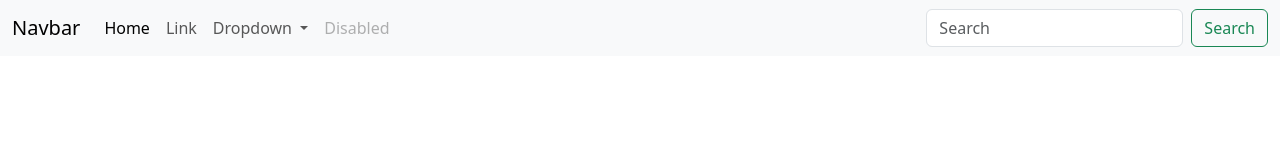
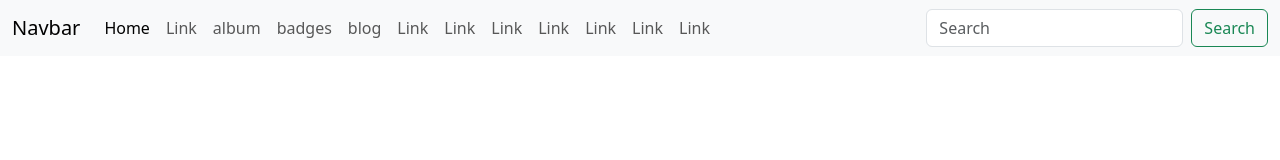
Before and after one commit to awelvor/bootstrap533, a plain HTML site: page index.html in a window 1280 px wide. Drawn offline with nearby package versions, Linux system fonts and the light colour scheme.

Commit message:
Update index.html

```diff
--- a/index.html
+++ b/index.html
@@ -18,23 +18,22 @@
         <li class="nav-item">
           <a class="nav-link active" aria-current="page" href="#">Home</a>
         </li>
-        <li class="nav-item">
-          <a class="nav-link" href="#">Link</a>
+        <li class="nav-item"><a class="nav-link" href="#">Link</a>
+<li class="nav-item"><a class="nav-link" href="#">album</a>
+<li class="nav-item"><a class="nav-link" href="#">badges</a>
+<li class="nav-item"><a class="nav-link" href="#">blog</a>
+<li class="nav-item"><a class="nav-link" href="#">Link</a>
+<li class="nav-item"><a class="nav-link" href="#">Link</a>
+<li class="nav-item"><a class="nav-link" href="#">Link</a>
+<li class="nav-item"><a class="nav-link" href="#">Link</a>
+<li class="nav-item"><a class="nav-link" href="#">Link</a>
+<li class="nav-item"><a class="nav-link" href="#">Link</a>
+<li class="nav-item"><a class="nav-link" href="#">Link</a>
+
+
+
         </li>
-        <li class="nav-item dropdown">
-          <a class="nav-link dropdown-toggle" href="#" role="button" data-bs-toggle="dropdown" aria-expanded="false">
-            Dropdown
-          </a>
-          <ul class="dropdown-menu">
-            <li><a class="dropdown-item" href="#">Action</a></li>
-            <li><a class="dropdown-item" href="#">Another action</a></li>
-            <li><hr class="dropdown-divider"></li>
-            <li><a class="dropdown-item" href="#">Something else here</a></li>
-          </ul>
-        </li>
-        <li class="nav-item">
-          <a class="nav-link disabled" aria-disabled="true">Disabled</a>
-        </li>
+
       </ul>
       <form class="d-flex" role="search">
         <input class="form-control me-2" type="search" placeholder="Search" aria-label="Search">
```
